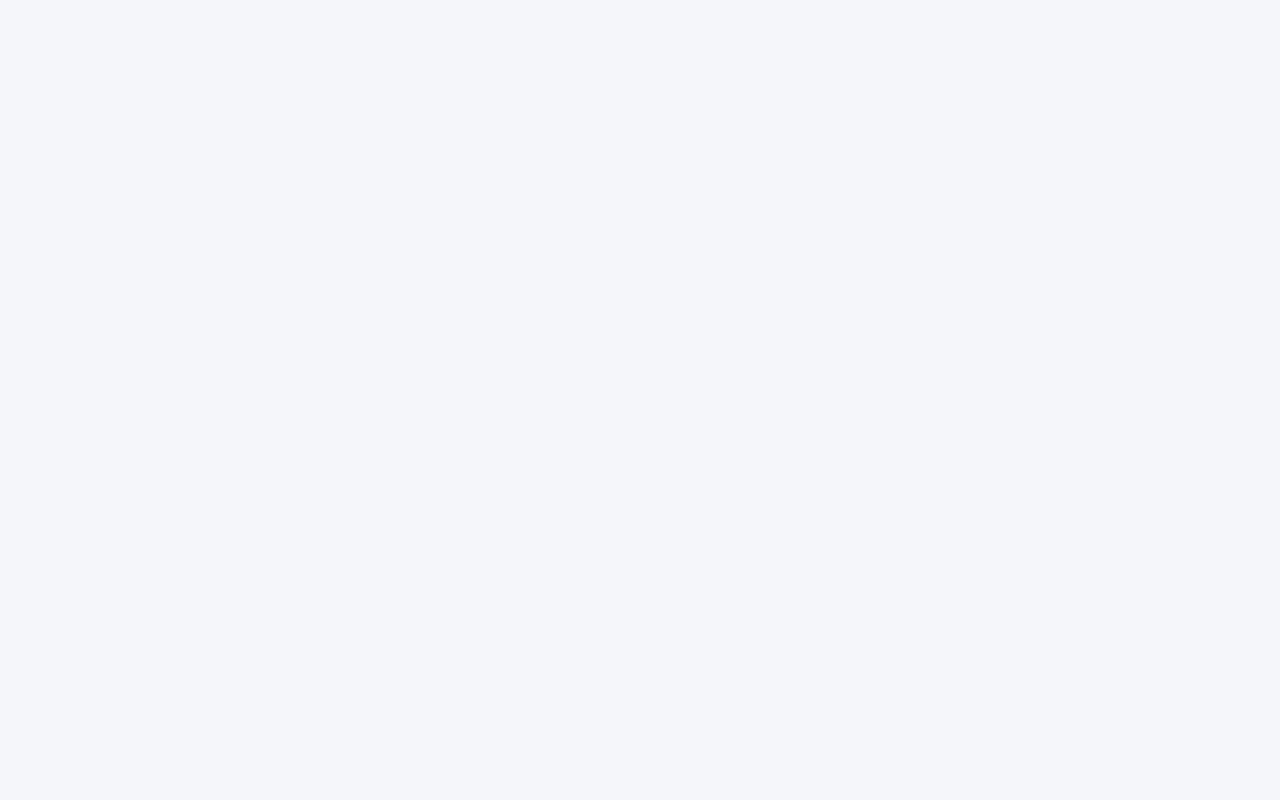
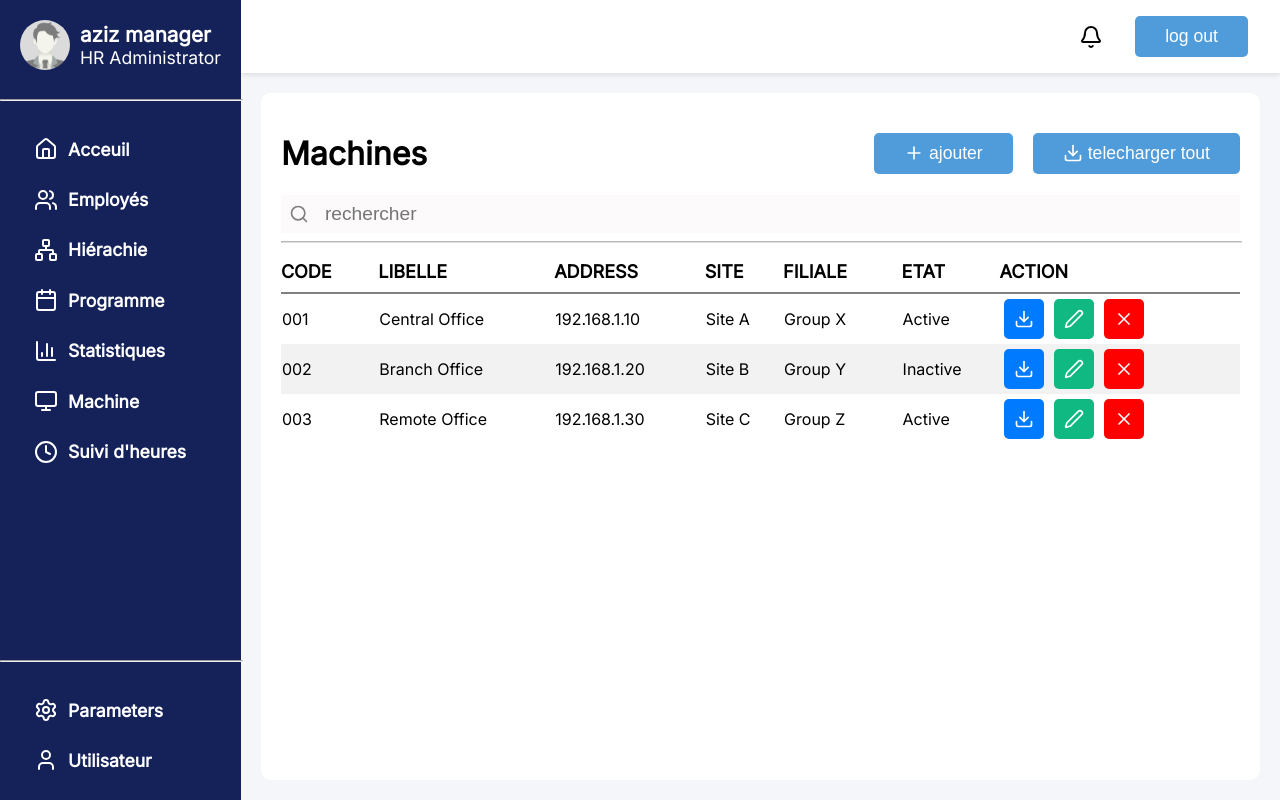
Before and after one commit to jbuguy/projet_pointeuse, a React (Vite) app in the folder frontend-pointeuse/: page /#/machine in a window 1280 px wide. Before the commit this address had no page. Built offline with nearby package versions, Linux system fonts and the light colour scheme.

Commit message:
added machine interface

```diff
--- a/frontend-pointeuse/src/App.jsx
+++ b/frontend-pointeuse/src/App.jsx
@@ -4,6 +4,7 @@ import Home from "./pages/Home";
 import { Routes, Route } from "react-router-dom";
 import SuiviHeure from "./pages/SuiviHeure";
 import LoginPage from "./pages/LoginPage";
+import Machine from "./pages/Machine";
 
 function App() {
     return (
@@ -12,6 +13,7 @@ function App() {
             <Route path="/" element={<Layout />}>
                 <Route index element={<Home />} />
                 <Route path="employe" element={<Employe />} />
+                <Route path="machine" element={<Machine/>}/>
                 <Route path="suivi_heure" element={<SuiviHeure />} />
             </Route>
         </Routes>
--- a/frontend-pointeuse/src/pages/Machine.jsx
+++ b/frontend-pointeuse/src/pages/Machine.jsx
@@ -1,3 +1,109 @@
+import { Download, Pen, Plus, Search, X } from "lucide-react";
+import { useState } from "react";
+
 export default function Machine() {
-
-};
+    const [searchValue, setSearch] = useState("");
+    const machineData = [
+        {
+            code: "001",
+            libelle: "Central Office",
+            address: "192.168.1.10",
+            site: "Site A",
+            filiale: "Group X",
+            etat: "Active",
+        },
+        {
+            code: "002",
+            libelle: "Branch Office",
+            address: "192.168.1.20",
+            site: "Site B",
+            filiale: "Group Y",
+            etat: "Inactive",
+        },
+        {
+            code: "003",
+            libelle: "Remote Office",
+            address: "192.168.1.30",
+            site: "Site C",
+            filiale: "Group Z",
+            etat: "Active",
+        },
+    ];
+    const [machines, setMachines] = useState(machineData);
+    function searchChange(e) {
+        const value = e.target.value;
+        setSearch(value);
+    }
+    const machinesRender = machines.map((machine) => (
+        <tr key={machine.code}>
+            <td>{machine.code}</td>
+            <td>{machine.libelle}</td>
+            <td>{machine.address}</td>
+            <td>{machine.site}</td>
+            <td>{machine.filiale}</td>
+            <td>{machine.etat}</td>
+            <td className="btn-action">
+                <button className="square-btn bg-blue">
+                    <Download size={20} />
+                </button>
+                <button className="square-btn bg-green">
+                    <Pen size={20} />
+                </button>
+                <button
+                    className="square-btn bg-red"
+                    onClick={() => removeMachine(machine.code)}
+                >
+                    <X size={20} />
+                </button>
+            </td>
+        </tr>
+    ));
+    function removeMachine(code) {
+        setMachines((prevMachine) => prevMachine.filter((m) => m.code != code));
+    }
+    return (
+        <div className="mainContent">
+            <div className="main-head">
+                <h1>Machines</h1>
+                <div className="buttons">
+                    <button className="blueButton">
+                        <Plus size={20} />
+                        ajouter
+                    </button>
+                    <button className="blueButton">
+                        <Download size={20} />
+                        telecharger tout
+                    </button>
+                </div>
+            </div>
+            <form className="search">
+                <div className="searchContainer">
+                    <Search size={20} />
+                    <input
+                        type="text"
+                        name="search"
+                        id="search"
+                        placeholder="rechercher"
+                        value={searchValue}
+                        onChange={searchChange}
+                    />
+                </div>
+            </form>
+            <hr />
+            <table border={0}>
+                <thead>
+                    <tr>
+                        <th>code</th>
+                        <th>libelle</th>
+                        <th>Address</th>
+                        <th>Site</th>
+                        <th>filiale</th>
+                        <th>etat</th>
+                        <th>action</th>
+                    </tr>
+                </thead>
+                <tbody>{machinesRender}</tbody>
+            </table>
+        </div>
+    );
+}
--- a/frontend-pointeuse/style.css
+++ b/frontend-pointeuse/style.css
@@ -188,11 +188,16 @@ table {
 }
 th {
     padding: 10px;
-    background-color: #001aff1d;
+    border-bottom: 2px solid #808080;
     text-transform: uppercase;
+    padding-left: 0;
+}
+th:hover{
+    cursor: pointer;
+    border-bottom: 2px solid #007bff;
 }
 thead {
-    font-size: 1.2rem;
+    font-size: 1.125rem;
     color: #000000;
 }
 .mainContent hr {
```
